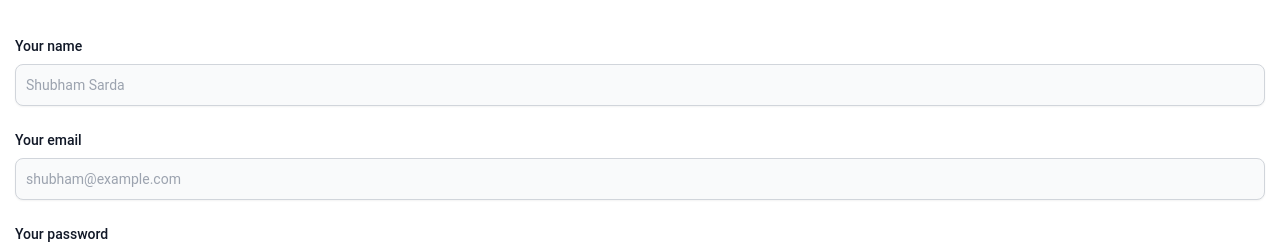
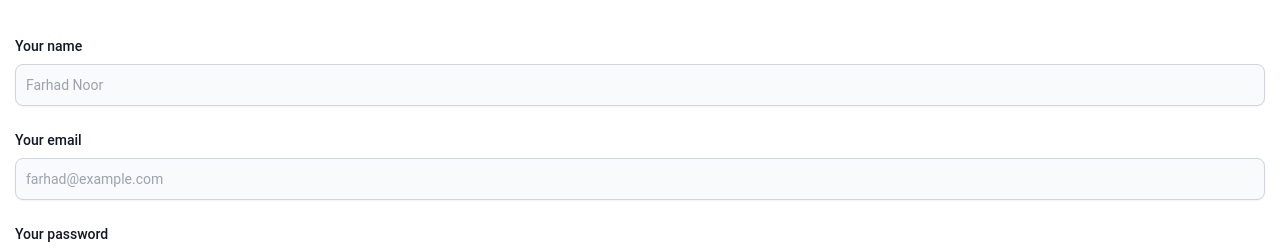
Before and after one commit to farhad702/React_Ecommerce_Project, a React (Create React App) app: page /register in a window 1280 px wide. Shown: the part 155-405 px from the top of the page. Built offline with nearby package versions, Linux system fonts and the light colour scheme.

Commit message:
Toastify

```diff
--- a/data/db.json
+++ b/data/db.json
@@ -295,6 +295,12 @@
       "password": "$2a$10$ry.a85WeBIwk/yN3qQ33FOEA4hCVR8JYfox1EowAdsGhAXVRsC9z6",
       "name": "cc",
       "id": 3
+    },
+    {
+      "email": "farhad@gmail.com",
+      "password": "$2a$10$xFGheYyYfIn70x/WEJO0O.qfA/J0rAZ2w9EQhKLTDaLluHnTNcO0G",
+      "name": "Farhad",
+      "id": 4
     }
   ]
 }
--- a/package.json
+++ b/package.json
@@ -13,6 +13,7 @@
     "react-dom": "^18.2.0",
     "react-router-dom": "^6.15.0",
     "react-scripts": "5.0.1",
+    "react-toastify": "^9.1.3",
     "web-vitals": "^2.1.4"
   },
   "scripts": {
--- a/src/index.js
+++ b/src/index.js
@@ -3,6 +3,8 @@ import ReactDOM from 'react-dom/client';
 import './index.css';
 import App from './App';
 import { BrowserRouter as Router } from 'react-router-dom';
+import { ToastContainer} from 'react-toastify';
+import 'react-toastify/dist/ReactToastify.css';
 import { FilterProvider } from './context';
 import 'bootstrap-icons/font/bootstrap-icons.css';
 import {ScrollToTop} from "./components";
@@ -13,6 +15,7 @@ root.render(
     <Router>
       <FilterProvider>
       <ScrollToTop/>
+      <ToastContainer closeButton = {false} autoClose={3000} position={"bottom-right"}/>
       <App />
       </FilterProvider>
 
--- a/src/pages/Register.js
+++ b/src/pages/Register.js
@@ -1,6 +1,9 @@
-
+import { useNavigate } from 'react-router-dom';
+import {toast} from 'react-toastify';
 
 export const Register = () => {
+
+    const navigate = useNavigate();
     async function handleRegister(event){
         event.preventDefault();
         const authDetail = {
@@ -15,8 +18,8 @@ export const Register = () => {
                 body: JSON.stringify(authDetail)
         }
         const response = await fetch("http://localhost:8000/register",requestOptions);
-        const data= await response.json()
-        console.log(data);
+        const data= await response.json();
+        data.accessToken ? navigate("/products") : toast.error(data);
     }
   return (
     <main>
@@ -26,16 +29,16 @@ export const Register = () => {
       <form onSubmit={handleRegister}>
       <div className="mb-6">
             <label htmlFor="name" className="block mb-2 text-sm font-medium text-gray-900 dark:text-gray-300">Your name</label>
-            <input type="name" id="name" className="shadow-sm bg-gray-50 border border-gray-300 text-gray-900 text-sm rounded-lg focus:ring-blue-500 focus:border-blue-500 block w-full p-2.5 dark:bg-gray-700 dark:border-gray-600 dark:placeholder-gray-400 dark:text-white dark:focus:ring-blue-500 dark:focus:border-blue-500 dark:shadow-sm-light" placeholder="Shubham Sarda" required autoComplete="off" />
+            <input type="name" id="name" className="shadow-sm bg-gray-50 border border-gray-300 text-gray-900 text-sm rounded-lg focus:ring-blue-500 focus:border-blue-500 block w-full p-2.5 dark:bg-gray-700 dark:border-gray-600 dark:placeholder-gray-400 dark:text-white dark:focus:ring-blue-500 dark:focus:border-blue-500 dark:shadow-sm-light" placeholder="Farhad Noor" required autoComplete="off" />
         </div>
         <div className="mb-6">
             <label htmlFor="email" className="block mb-2 text-sm font-medium text-gray-900 dark:text-gray-300">Your email</label>
-            <input type="email" id="email" className="shadow-sm bg-gray-50 border border-gray-300 text-gray-900 text-sm rounded-lg focus:ring-blue-500 focus:border-blue-500 block w-full p-2.5 dark:bg-gray-700 dark:border-gray-600 dark:placeholder-gray-400 dark:text-white dark:focus:ring-blue-500 dark:focus:border-blue-500 dark:shadow-sm-light" placeholder="shubham@example.com" required autoComplete="off" />
+            <input type="email" id="email" className="shadow-sm bg-gray-50 border border-gray-300 text-gray-900 text-sm rounded-lg focus:ring-blue-500 focus:border-blue-500 block w-full p-2.5 dark:bg-gray-700 dark:border-gray-600 dark:placeholder-gray-400 dark:text-white dark:focus:ring-blue-500 dark:focus:border-blue-500 dark:shadow-sm-light" placeholder="farhad@example.com" required autoComplete="off" />
         </div>
         <div className="mb-6">
-            <label htmlFor="password" className="block mb-2 text-sm font-medium text-gray-900 dark:text-gray-300">Your password</label>
-            <input type="password" id="password" className="shadow-sm bg-gray-50 border border-gray-300 text-gray-900 text-sm rounded-lg focus:ring-blue-500 focus:border-blue-500 block w-full p-2.5 dark:bg-gray-700 dark:border-gray-600 dark:placeholder-gray-400 dark:text-white dark:focus:ring-blue-500 dark:focus:border-blue-500 dark:shadow-sm-light" required minLength="7" />
-        </div>
+              <label htmlFor="password" className="block mb-2 text-sm font-medium text-gray-900 dark:text-gray-300">Your password</label>
+              <input type="password" id="password" className="shadow-sm bg-gray-50 border border-gray-300 text-gray-900 text-sm rounded-lg focus:ring-blue-500 focus:border-blue-500 block w-full p-2.5 dark:bg-gray-700 dark:border-gray-600 dark:placeholder-gray-400 dark:text-white dark:focus:ring-blue-500 dark:focus:border-blue-500 dark:shadow-sm-light" required minLength="7" />
+          </div>
         <button type="submit" className="text-white bg-blue-700 hover:bg-blue-800 focus:ring-4 focus:outline-none focus:ring-blue-300 font-medium rounded-lg text-sm px-5 py-2.5 text-center dark:bg-blue-600 dark:hover:bg-blue-700 dark:focus:ring-blue-800">Register</button>
       </form>
   </main>
```
Also changed, not shown: resource.txt, 1 other file (tests, documents, lock files or other folders).
